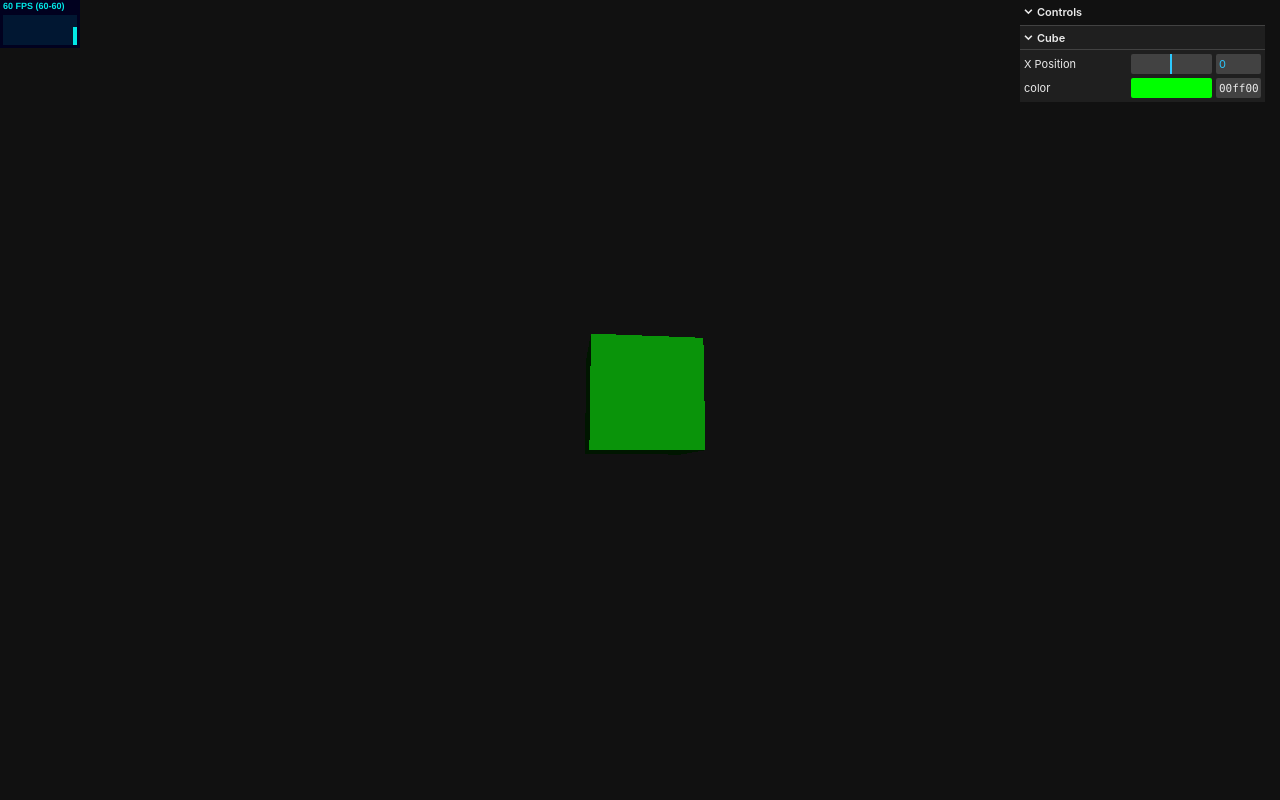
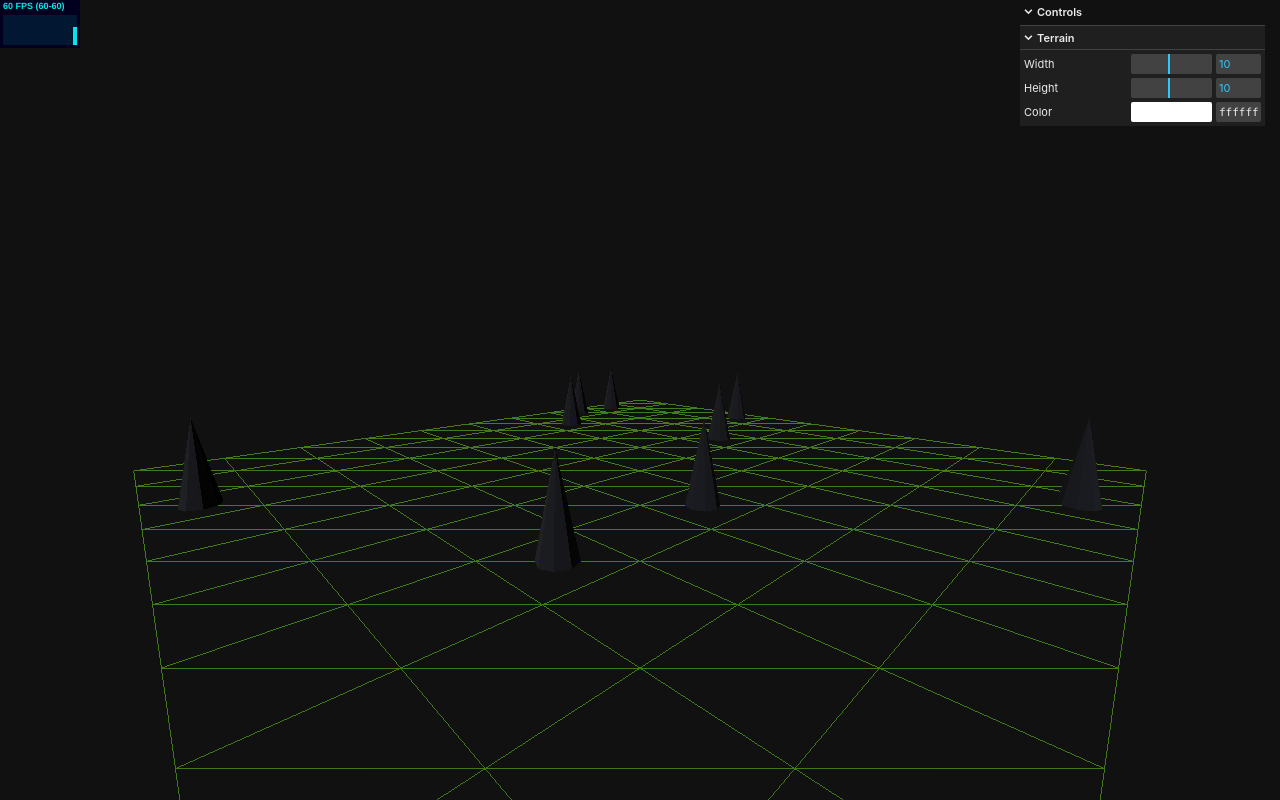
Before and after one commit to XElderX/3D-gam-project, a website built with Vite: page index.html in a window 1280 px wide. Built offline with nearby package versions, Linux system fonts and the light colour scheme.

Commit message:
gui added and trees

```diff
--- a/index.html
+++ b/index.html
@@ -2,7 +2,7 @@
 <html lang="en">
 <head>
   <meta charset="UTF-8">
-  <title>3D Game</title>
+  <title>3D xElderX RPG Game</title>
   <style>
     body { margin: 0; overflow: hidden; }
     canvas { display: block; }
@@ -10,6 +10,6 @@
   </style>
 </head>
 <body>
-  <script type="module" src="/main.js"></script>
+  <script type="module" src="src/main.js"></script>
 </body>
 </html>
--- a/main.js
+++ b/src/main.js
@@ -1,7 +1,8 @@
 import * as THREE from 'three';
 import { OrbitControls } from 'three/addons/controls/OrbitControls.js';
-import Stats from './src/libs/stats.module.js';
-import g, {GUI} from 'three/addons/libs/lil-gui.module.min.js';
+import Stats from '../src/libs/stats.module.js';
+import { GUI } from 'three/addons/libs/lil-gui.module.min.js';
+import { Terrain } from './terrain';
 
 const gui = new GUI();
 gui.domElement.id = 'gui';
@@ -19,26 +20,31 @@ document.body.appendChild(stats.dom);
 const scene = new THREE.Scene();
 
 const camera = new THREE.PerspectiveCamera(75, window.innerWidth / window.innerHeight, 0.1, 1000);
-camera.position.z = 5;
+camera.position.set(10, 2, 10);
 
 const controls = new OrbitControls(camera, renderer.domElement);
 
+const terrain = new Terrain(10, 10);
+scene.add(terrain);
+
 const sun = new THREE.DirectionalLight();
+sun.intensity = 3;
 sun.position.set(1, 2, 3);
 scene.add(sun);
+
 
 const ambientLight = new THREE.AmbientLight(0x404040);
 ambientLight.intensity = 0.5;
 scene.add(ambientLight);
 
-const geometry = new THREE.BoxGeometry(1, 1, 1);
-const material = new THREE.MeshStandardMaterial({ color: 0x00ff00 });
-const cube = new THREE.Mesh(geometry, material);
-scene.add(cube);
+// const geometry = new THREE.BoxGeometry(1, 1, 1);
+// const material = new THREE.MeshStandardMaterial({ color: 0x00ff00 });
+// const cube = new THREE.Mesh(geometry, material);
+// scene.add(cube);
 
 function animate() {
-  cube.rotation.x += 0.01;
-  cube.rotation.y += 0.01;
+  // cube.rotation.x += 0.01;
+  // cube.rotation.y += 0.01;
 
   controls.update();
   stats.update();
@@ -51,6 +57,18 @@ window.addEventListener('resize', () => {
     renderer.setSize(window.innerWidth, window.innerHeight);
     });
 
-    const folder = gui.addFolder('Cube');
-    folder.add(cube.position, 'x', -2, 2, 0.1).name('X Position');
-    folder.addColor(cube.material, 'color');
+    const terrainFolder = gui.addFolder('Terrain');
+console.log(terrain.terrain);
+const widthController = terrainFolder.add(terrain, 'width', 1, 20, 1).name('Width');
+const heightController = terrainFolder.add(terrain, 'height', 1, 20, 1).name('Height');
+terrainFolder.addColor(terrain.material, 'color').name('Color');
+
+widthController.onChange(() => {
+  terrain.createTerrain();
+  terrain.createTrees();
+});
+
+heightController.onChange(() => {
+  terrain.createTerrain();
+  terrain.createTrees();
+});
--- /dev/null
+++ b/src/terrain.js
@@ -0,0 +1,80 @@
+import * as THREE from 'three';
+
+export class Terrain extends THREE.Mesh {
+  constructor(width, height) {
+    super();
+
+    this.width = width;
+    this.height = height;
+    this.treeCount = 10
+
+    this.createTerrain()
+    this.createTrees();
+    }
+
+    createTerrain() {
+    // this.createGeometry()
+    if (this.terrain) {
+        this.terrain.geometry.dispose();
+        this.terrain.material.dispose();
+        this.remove(this.terrain);
+    }
+    const terrainMaterial =  new THREE.MeshStandardMaterial(
+        {
+            color:  0x50a000,
+            wireframe: true
+        });
+    const terrainGeometry =  new THREE.PlaneGeometry(
+        this.width,
+        this.height,
+        this.width,
+        this.height,
+    );
+
+    this.terrain = new THREE.Mesh(terrainGeometry, terrainMaterial);
+
+    this.terrain.rotation.x = -Math.PI / 2;
+    this.terrain.position.set(this.width / 2, 0, this.height / 2);
+    // this.geometry?.dispose();
+    // this.geometry = new THREE.PlaneGeometry(this.width, this.height);
+    // this.position.set(this.width / 2, 0, this.height / 2);
+    this.add(this.terrain);
+    }
+
+createTrees() {
+    const treeRadius = 0.2;
+    const treeHeight = 1;
+
+    // Clean up old trees
+    if (this.trees) {
+        this.remove(this.trees); // Remove from scene
+
+        this.trees.children.forEach(child => {
+            child.geometry.dispose();
+            child.material.dispose();
+        });
+
+        this.trees.clear(); // Clear children
+    }
+
+    this.trees = new THREE.Group(); // New group
+    this.add(this.trees);
+
+    for (let i = 0; i < this.treeCount; i++) {
+        const treeGeometry = new THREE.ConeGeometry(treeRadius, treeHeight, 8);
+        const treeMaterial = new THREE.MeshStandardMaterial({
+            color: 0x30510,
+            flatShading: true
+        });
+        const treeMesh = new THREE.Mesh(treeGeometry, treeMaterial);
+
+        treeMesh.position.set(
+            Math.floor(this.width * Math.random()) + 0.5,
+            treeGeometry.parameters.height / 2,
+            Math.floor(this.height * Math.random()) + 0.5
+        );
+
+        this.trees.add(treeMesh);
+    }
+}
+}
```
Also changed, not shown: README.md.
